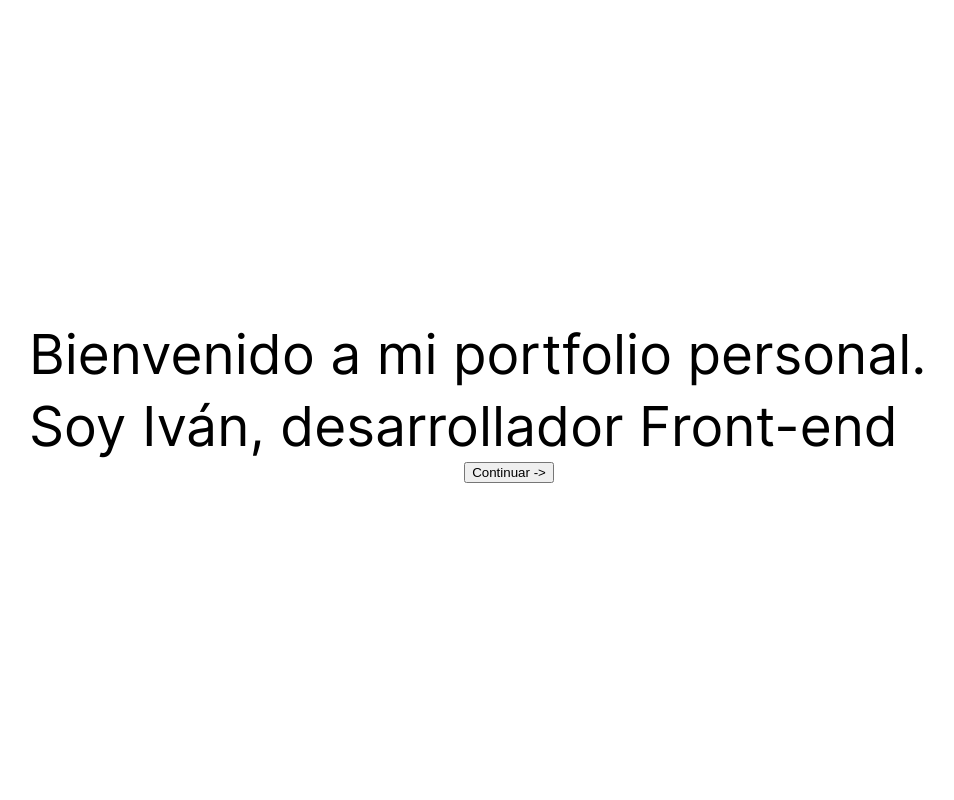
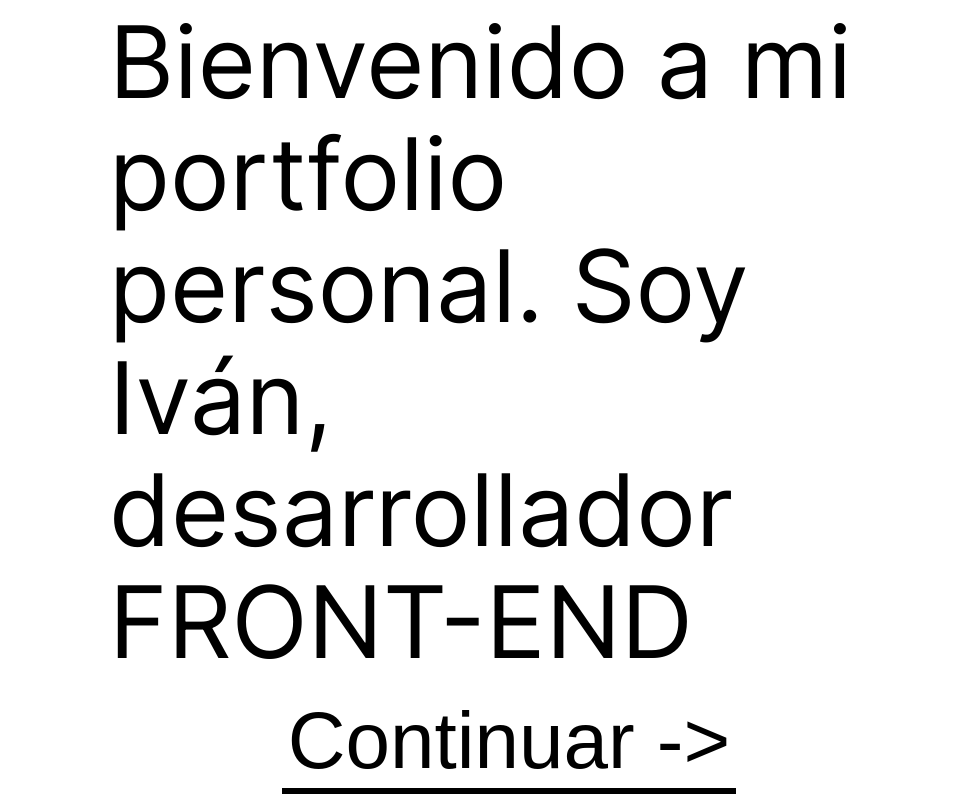
Before and after one commit to IvanDevCel/portfolio-web, a website built with Vite: page index.html in a window 1280 px wide. Shown: the whole page, without its empty margins (131-1085 px from the left). Built offline with nearby package versions, Linux system fonts and the light colour scheme.

Commit message:
Added sccs

```diff
--- a/main.js
+++ b/main.js
@@ -5,24 +5,25 @@ import './lang.json';
 document.addEventListener('DOMContentLoaded', () => {
   let isExecuted = false;
   let welcomeBlockLength = 0;
-  const date = new Date();
 
   const welcomeMessageHTML = `
     <div class="boxContainer" hidden>
-      <span class="typewriter">Bienvenido a mi portfolio personal. Soy Iván, desarrollador Front-end</span>
-      <button class="nxt-elem">Continuar -></button>
+      <span class="typewriter">Bienvenido a mi portfolio personal. Soy Iván, desarrollador <span>FRONT-END</span></span>
+      <button class="nxt-elem btnWlc">Continuar -></button>
     </div>
     <div class="boxContainer" hidden>
       <span class="typewriter">Antes de explorar mis proyectos, realicemos algunos ajustes para mejorar la experiencia</span>
-      <button class="nxt-elem">Continuar -></button>
+      <button class="nxt-elem btnWlc">Continuar -></button>
     </div>
     <div class="boxContainer" hidden>
       <span class="typewriter">Hemos detectado que en tu equipo son las
         <span id="clock"></span>
         <span class="statusDay"></span>
       </span>
-      <button class="toggle-theme" value="ChangeColor">Cambiar color</button>
-      <button class="nxt-elem">Finalizar configuración</button>
+      <div class="btnGroup">
+        <button class="toggle-theme btnWlc" value="ChangeColor">Cambiar color</button>
+        <button class="nxt-elem btnWlc">Finalizar configuración</button>
+      </div>
     </div>`;
 
   /*
@@ -66,6 +67,7 @@ document.addEventListener('DOMContentLoaded', () => {
       }
 
       // Set a cookie to mark the user's first visit
+      const date = new Date();
       date.setTime(date.getTime() + 365 * 24 * 60 * 60 * 1000);
       const expires = 'expires=' + date.toUTCString();
       document.cookie = 'isVisited=true; ' + expires + ';';
@@ -84,6 +86,7 @@ document.addEventListener('DOMContentLoaded', () => {
    It utilizes animations to make the time display visually appealing.
   */
   function showTime() {
+      const date = new Date();
       // Format hours, minutes, and seconds with leading zeros if needed
       const hour = date.getHours().toString().padStart(2, '0');
       const mins = date.getMinutes().toString().padStart(2, '0');
@@ -95,7 +98,7 @@ document.addEventListener('DOMContentLoaded', () => {
       const isDay = hour >= 8 && hour <= 20;
       const statusText = isDay ? 'como es de día he mantenido un tema claro, para facilitar la lectura' : 'ya son más de las 8 de la tarde he ajustado el tema para descansar tus ojos';
 
-      document.getElementById('clock').innerHTML = `${hour}<span class="colon">:</span>${mins}`;
+      document.getElementById('clock').innerHTML = `${hour}<span class="colon">:</span>${mins},`;
       document.querySelector('.statusDay').innerHTML = `${statusText}`;
 
       // If isExecuted is not false we apply the animation
--- a/style.scss
+++ b/style.scss
@@ -45,7 +45,7 @@ body, html {
       transition: background-color 0.4s ease; // Transición para fondo y color
     }
 
-    h1, h2, h3, h4, h5, h6, p, a, div, span {
+    h1, h2, h3, h4, h5, h6, p, a, div, span, .btnWlc {
       color: white;
       transition: color 0.4s ease; // Transición para color de texto
     }
@@ -69,12 +69,12 @@ body, html {
       background: white;
       transition: background-color 0.4s ease;
       min-height: 100vh;
-      padding: 0rem 10rem 0rem 10rem;
+      padding: 0rem 15rem 0rem 15rem;
       align-items: center;
       justify-content: center;
       flex-direction: column;
       color: black;
-      font-size: 55px;
+      font-size: 100px;
       font-weight: 500;
     }
 }
@@ -98,8 +98,8 @@ body, html {
   .typewriter {
     --bgColor: white;
     --lines: 500;
-    --lineHeight: 4.5rem;
-    --timePerLine: 1.5s;
+    --lineHeight: 7rem;
+    --timePerLine: 0.8s;
     --widthCh: auto;
     --width: calc(var(--widthCh) * 1ch);
     --time: calc(var(--lines) * var(--timePerLine));
@@ -125,7 +125,7 @@ body, html {
     background: var(--bgColor);
     //border-left: 2px solid;
     bottom: 0;
-    height: 5rem;
+    height: 7rem;
     position: absolute;
     right: 0;
     width: 100%;
@@ -138,6 +138,28 @@ body, html {
     to { opacity: 1; }
 }
 
+//Styles for welcomeMessage block
+.boxContainer{
+  .btnWlc{
+    cursor: pointer;
+    color: black;
+    background-color: transparent;
+    border: 0px;
+    font-size: 80px;
+    margin-top: 2%;
+    border-bottom: solid 6px;
+  }
+
+  .btnGroup{
+    width: 100%;
+    .btnWlc:first-child{
+      margin-right: 40px;
+    }
+  }
+}
+
+
+
 .navBar{
     display: flex;
     justify-content: space-between;
```
